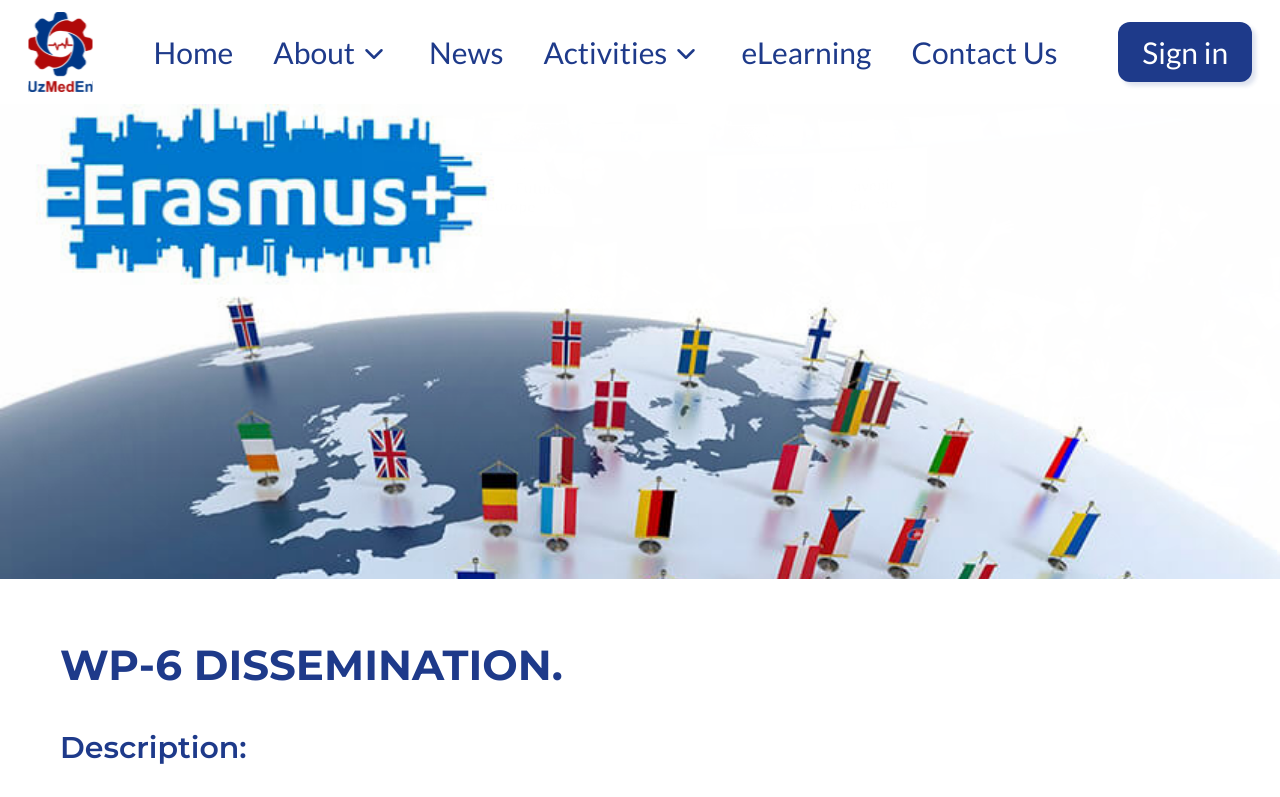
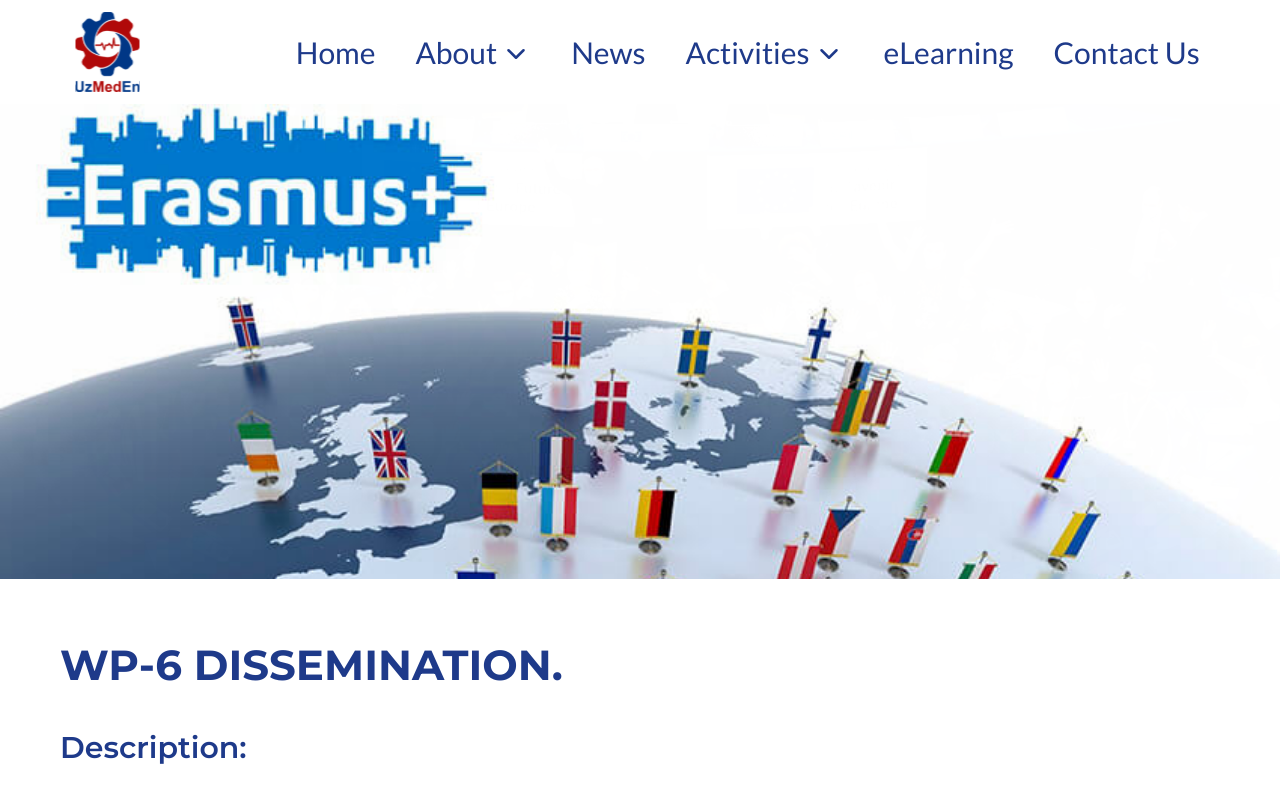
Before and after one commit to MZayniddin/uz_med, a React (Vite) app: page /dissemination in a window 1280 px wide. Shown: the top 797 px of the page. Built offline with nearby package versions, Linux system fonts and the light colour scheme.

Commit message:
removed sign in link from header

```diff
--- a/src/layouts/header/Header.jsx
+++ b/src/layouts/header/Header.jsx
@@ -21,7 +21,6 @@
           </Link>
         </div>
         <HeaderNav />
-        <SignLink />
       </div>
     </header>
   );
--- a/src/layouts/header/sign-link/SignLink.jsx
+++ /dev/null
@@ -1,12 +0,0 @@
-import { Link } from "react-router-dom";
-import "./SignLink.scss";
-
-const SignBtn = () => {
-  return (
-    <Link className="header__sign-link" to="#">
-      Sign in
-    </Link>
-  );
-};
-
-export default SignBtn;
--- a/src/layouts/header/sign-link/SignLink.scss
+++ /dev/null
@@ -1,11 +0,0 @@
-.header__sign-link {
-    display: inline-block;
-    font-family: $secondary-ff;
-    font-size: $text-2xl;
-    font-weight: 500;
-    padding: 12px 24px;
-    background-color: $primary-c;
-    border-radius: 12px;
-    box-shadow: 4px 4px 4px 0px rgba(30, 58, 138, 0.15);
-    color: $white-c;
-}
```
